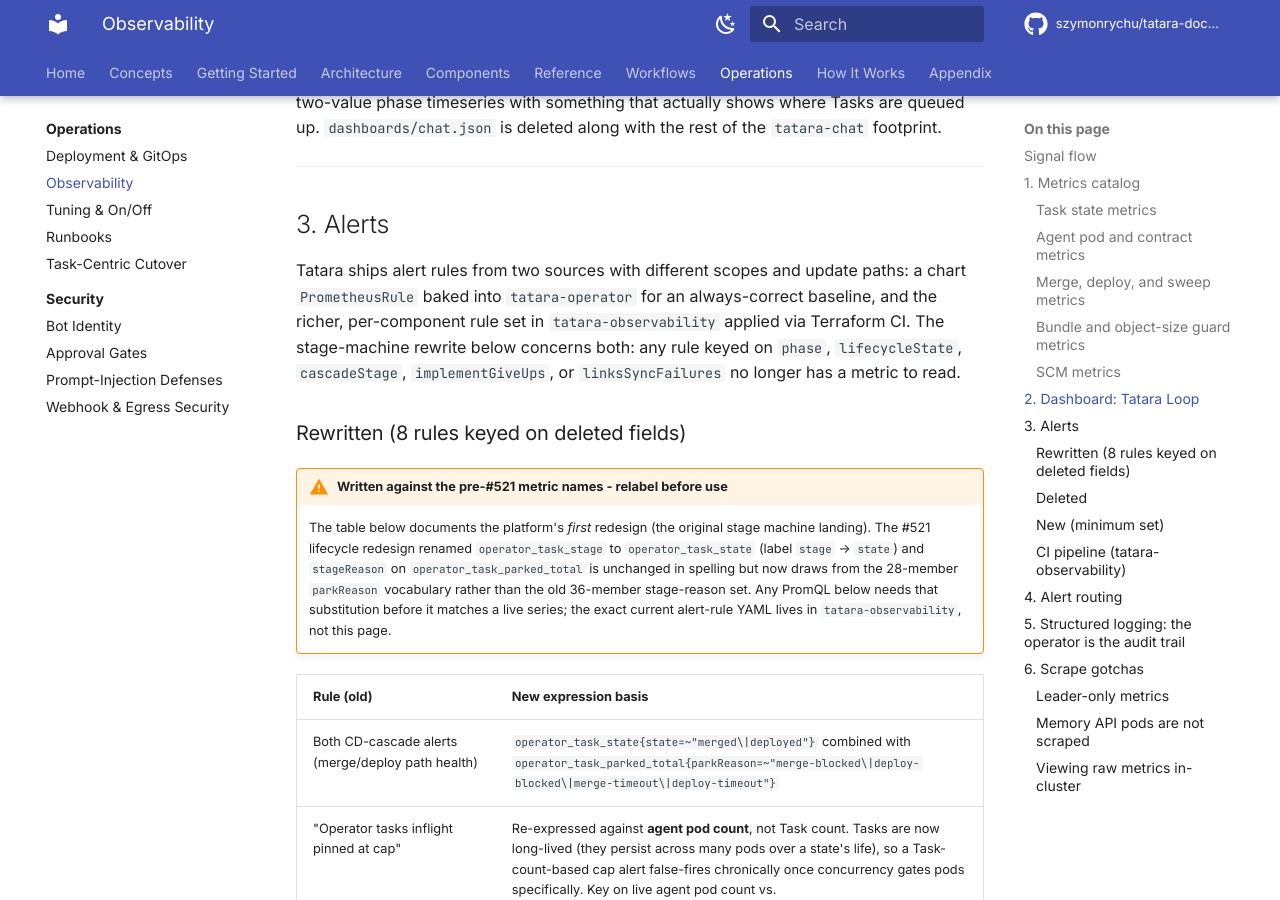
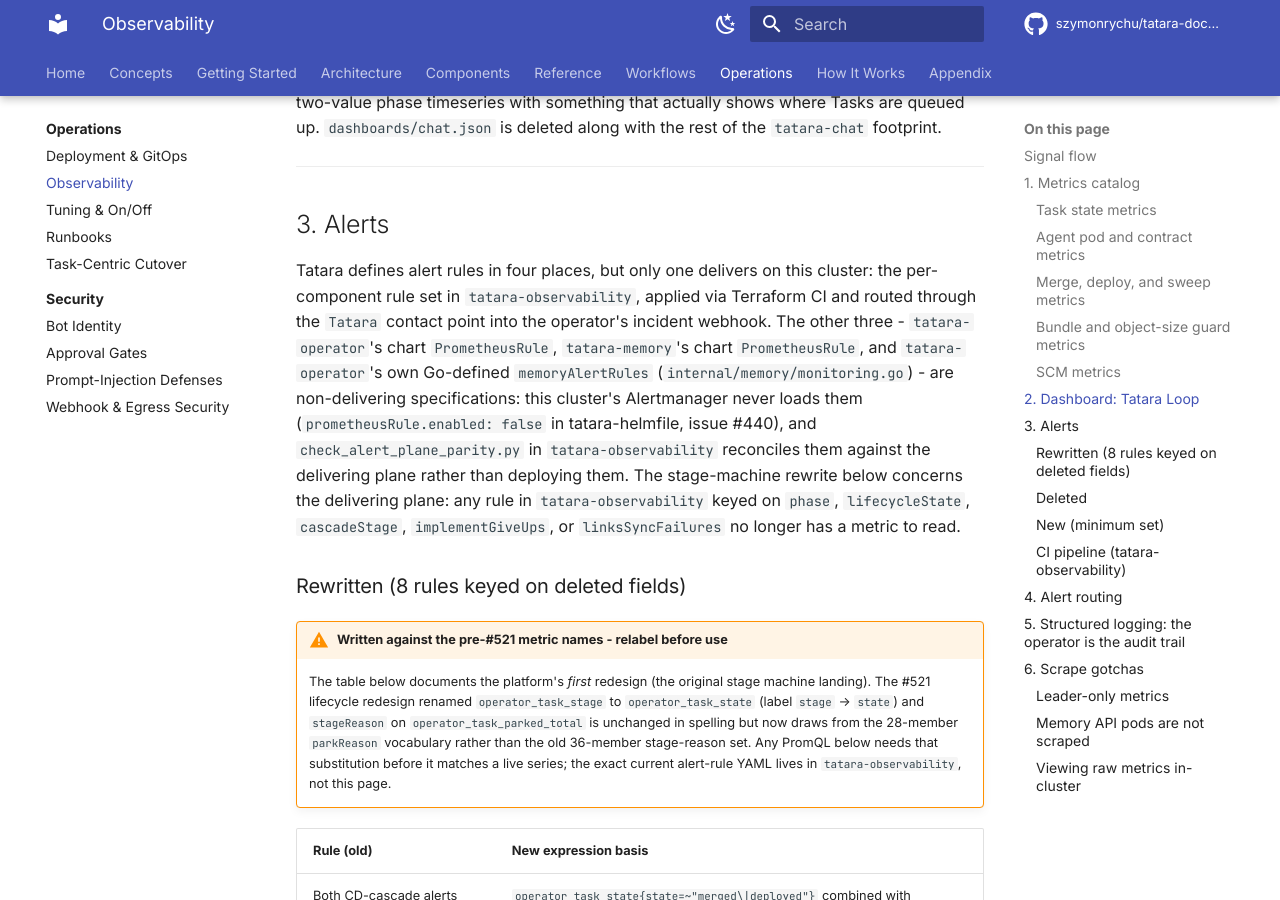
Before and after one commit to szymonrychu/tatara-documentation, an MkDocs documentation site: the page built from docs/operations/observability.md, in a window 1280 px wide and 900 px high, scrolled down 5710 px. Built offline with MkDocs 1.6.1 and Material for MkDocs 9.7.7, drawn with Linux system fonts in a browser that asks for light colours; comment, search, counter and statistics services are not loaded; the version menu is left out.

Commit message:
tatara agent: tatara/task-tatara-documentation-2026-08-24-d5nkk

```diff
--- a/docs/operations/observability.md
+++ b/docs/operations/observability.md
@@ -173,10 +173,16 @@ footprint.
 
 ## 3. Alerts
 
-Tatara ships alert rules from two sources with different scopes and update paths: a chart
-`PrometheusRule` baked into `tatara-operator` for an always-correct baseline, and the richer,
-per-component rule set in `tatara-observability` applied via Terraform CI. The stage-machine
-rewrite below concerns both: any rule keyed on `phase`, `lifecycleState`, `cascadeStage`, <!-- stale-ok: lifecycleState, cascadeStage -->
+Tatara defines alert rules in four places, but only one delivers on this cluster: the
+per-component rule set in `tatara-observability`, applied via Terraform CI and routed through
+the `Tatara` contact point into the operator's incident webhook. The other three -
+`tatara-operator`'s chart `PrometheusRule`, `tatara-memory`'s chart `PrometheusRule`, and
+`tatara-operator`'s own Go-defined `memoryAlertRules` (`internal/memory/monitoring.go`) - are
+non-delivering specifications: this cluster's Alertmanager never loads them
+(`prometheusRule.enabled: false` in tatara-helmfile, issue #440), and
+`check_alert_plane_parity.py` in `tatara-observability` reconciles them against the delivering
+plane rather than deploying them. The stage-machine rewrite below concerns the delivering plane:
+any rule in `tatara-observability` keyed on `phase`, `lifecycleState`, `cascadeStage`, <!-- stale-ok: lifecycleState, cascadeStage -->
 `implementGiveUps`, or `linksSyncFailures` no longer has a metric to read. <!-- stale-ok: implementGiveUps, linksSyncFailures -->
 
 ### Rewritten (8 rules keyed on deleted fields)
```
Also changed, not shown: docs/components/observability.md (+5 -3 lines).
